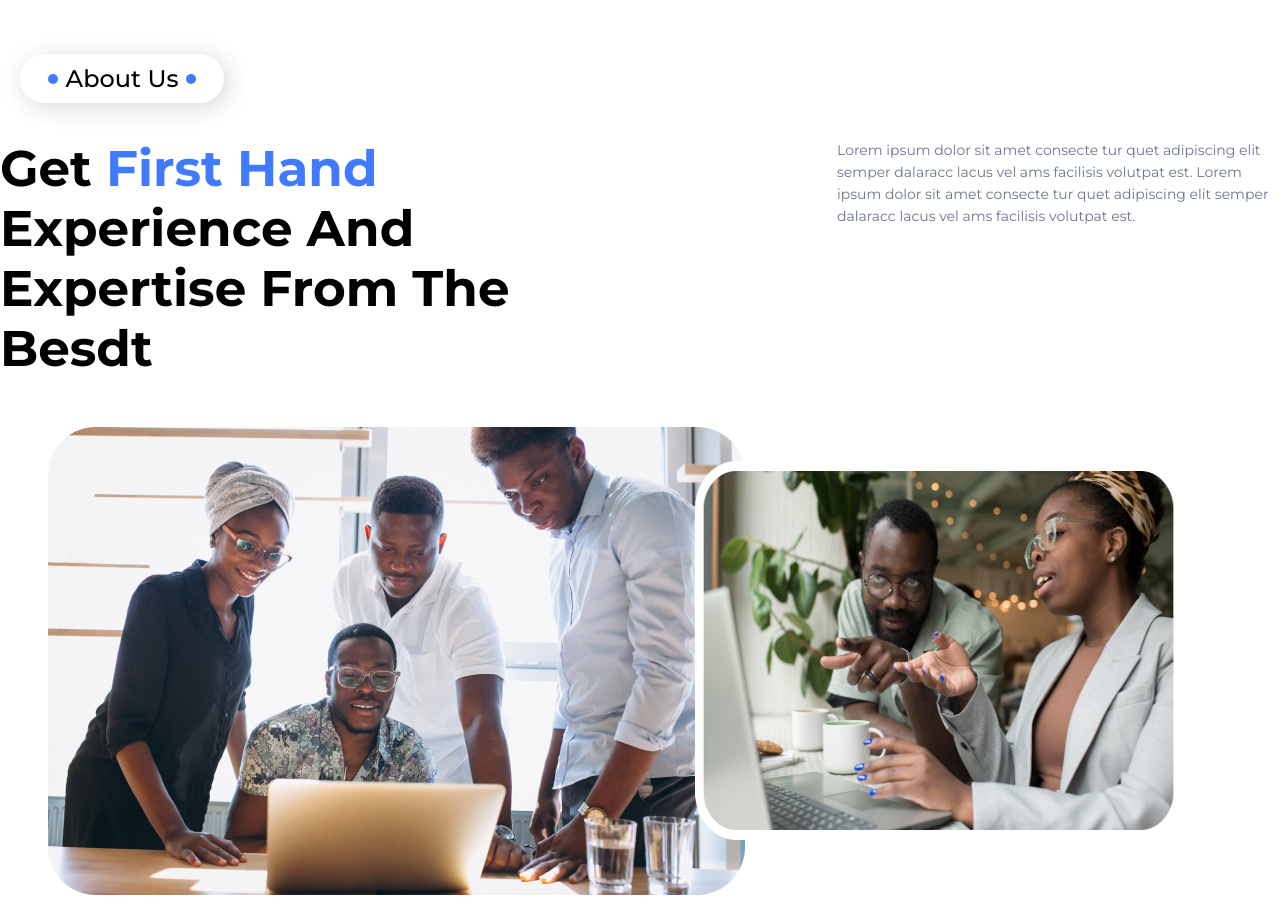
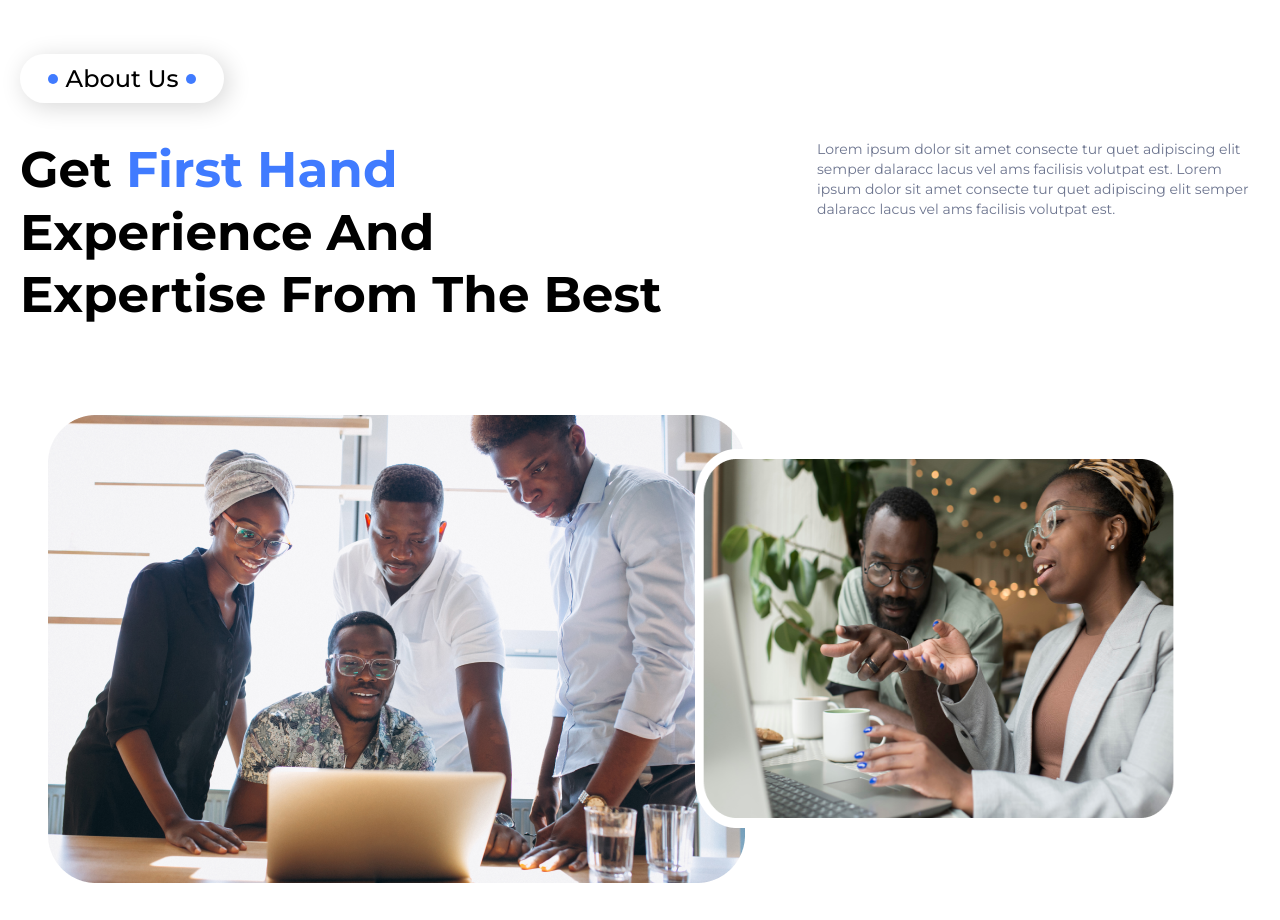
Before and after one commit to Eminence-Engineering/eminence, a React (Vite) app: page /about in a window 1280 px wide. Shown: the part 802-1722 px from the top of the page. Built offline with nearby package versions, Linux system fonts and the light colour scheme.

Commit message:
feat: redevelop about-description section on about page

```diff
--- /dev/null
+++ b/src/components/about/AboutDescription.jsx
@@ -0,0 +1,17 @@
+function AboutDescription() {
+  return (
+    <>
+      <div className="container p-5 pb-10 lg:flex justify-between pt-4 mb-12">
+        <h2 className="md:max-w-[664px] text-2xl md:text-[50px] md:leading-tight font-bold mb-4 lg:mb-0">
+          Get <span className="text-[#407bff] font-[700]">First Hand</span> Experience And Expertise From The Best
+        </h2>
+        <p className="md:max-w-[443px] text-sm text-grey">
+          Lorem ipsum dolor sit amet consecte tur quet adipiscing elit semper dalaracc lacus vel ams facilisis volutpat est. Lorem ipsum
+          dolor sit amet consecte tur quet adipiscing elit semper dalaracc lacus vel ams facilisis volutpat est.
+        </p>
+      </div>
+    </>
+  )
+}
+
+export default AboutDescription
--- a/src/components/about/Get.jsx
+++ /dev/null
@@ -1,17 +0,0 @@
-function Get() {
-  return (
-    <>
-      <div className="lg:flex justify-between pt-4 mb-12">
-        <h2 className=" md:w-[664px] md:leading-[60px] md:text-[50px] text-[24px] leading-[30px] font-[700]">
-          Get <span className="text-[#407bff] font-[700]">First Hand</span> Experience And Expertise From The Besdt
-        </h2>
-        <p className="md:w-[443px] text-[14px] leading-[22px] text-[#6d758f]">
-          Lorem ipsum dolor sit amet consecte tur quet adipiscing elit semper dalaracc lacus vel ams facilisis volutpat est. Lorem ipsum
-          dolor sit amet consecte tur quet adipiscing elit semper dalaracc lacus vel ams facilisis volutpat est.
-        </p>
-      </div>
-    </>
-  )
-}
-
-export default Get
--- a/src/pages/About.jsx
+++ b/src/pages/About.jsx
@@ -3,7 +3,7 @@ import Footer from "../components/Footer"
 import Hero from "../components/Hero"
 import PageChange from "../hooks/PageChange"
 import AboutTitle from "../components/about/AboutTitle"
-import Get from "../components/about/Get"
+import AboutDescription from "../components/about/AboutDescription"
 import Image from "../components/about/Image"
 import Socials from "../components/about/Socials"
 import ServiceCard from "../components/about/ServiceCard"
@@ -68,7 +68,7 @@ const About = () => {
       <PageChange pageTitle="About Us | Eminence" />
       <Hero bgImg={bgAbout} pageTitle={"About Us"} />
       <AboutTitle />
-      <Get />
+      <AboutDescription />
       <Image />
       <div className="four mb-20">
         <div className="leading-[17px] md:leading-[21px] md:text-center  md:w-[600px] md:mx-auto pt-5">
```
